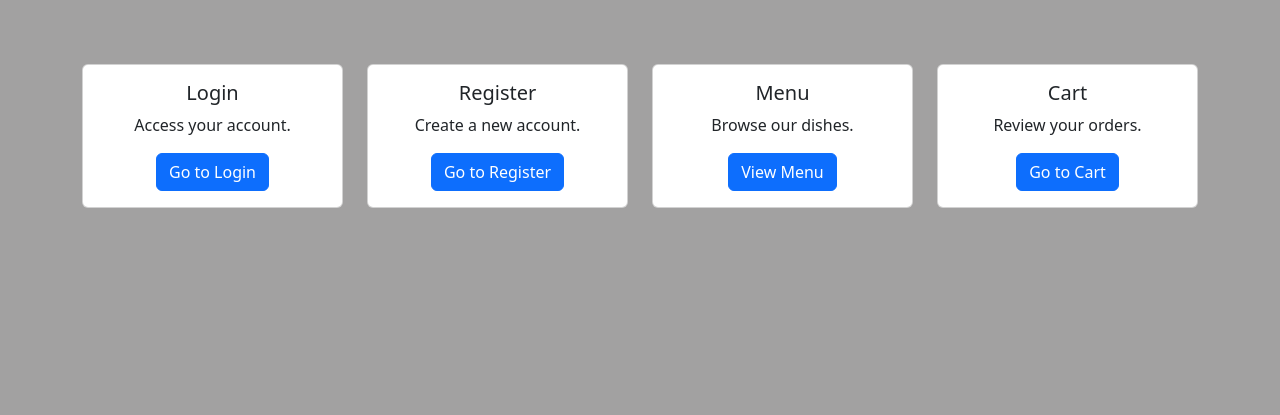
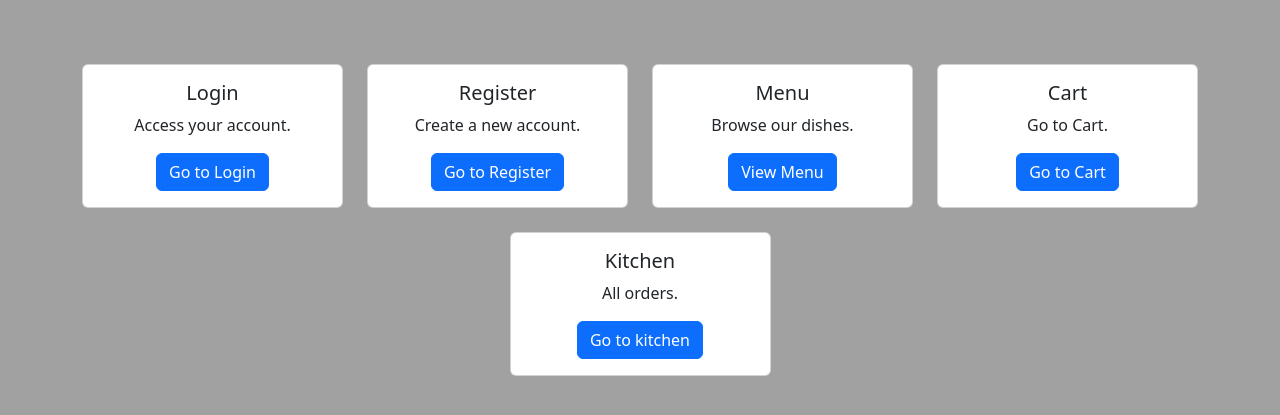
Before and after one commit to BUMETCS673/project-f23team3, a Flask app: page / in a window 1280 px wide. Shown: the part 56-471 px from the top of the page. Run offline with Flask 3, Linux system fonts and the light colour scheme.

Commit message:
Add: kitchen page, display all unfinished orders.

```diff
--- a/code/templates/cart.html
+++ b/code/templates/cart.html
@@ -1,7 +1,7 @@
 {% extends 'base.html' %}
 
 {% block head %}
-<title xmlns:text-decoration="http://www.w3.org/1999/xhtml"> Shopping Cart </title>
+<title> Shopping Cart </title>
 {% endblock %}
 {% block body %}
 <div class="content container">
--- a/code/templates/index.html
+++ b/code/templates/index.html
@@ -41,8 +41,18 @@
             <div class="card">
                 <div class="card-body text-center">
                     <h5 class="card-title">Cart</h5>
-                    <p class="card-text">Review your orders.</p>
+                    <p class="card-text">Go to Cart.</p>
                     <a href="/cart" class="btn btn-primary">Go to Cart</a>
+                </div>
+            </div>
+        </div>
+        <!-- Card for kitchen -->
+        <div class="col-md-3 mb-4">
+            <div class="card">
+                <div class="card-body text-center">
+                    <h5 class="card-title">Kitchen</h5>
+                    <p class="card-text">All orders.</p>
+                    <a href="/kitchen" class="btn btn-primary">Go to kitchen</a>
                 </div>
             </div>
         </div>
--- a/code/views.py
+++ b/code/views.py
@@ -15,6 +15,22 @@ def logout():
     session.pop('user', None)
     return redirect('/login')
 
+@app.route("/kitchen", methods=['POST', 'GET'])
+def kitchen():
+    if request.method == 'POST':
+        return redirect("/kitchen")
+    else:
+        oids = db.session.query(Orders.id).filter_by(status="0")
+        kitchen_items = db.session.query(Requests).filter(Requests.order_id.in_(oids)).all()
+        #return jsonify({'message': kitchen_items[0].quantity})
+        return render_template("kitchen.html", kitchen_items=kitchen_items)
+
+@app.route('/kitchen/finish/<int:id>')
+def finish_order(id):
+    item = Orders.query.filter_by(id=id).first()
+    item.status = "1"
+    db.session.commit()
+    return redirect("/kitchen")
 
 @app.route("/cart", methods=['POST', 'GET'])
 def cart():
```
Also changed, not shown: code/templates/kitchen.html (added, +39 -0 lines), code/instance/main.db.
